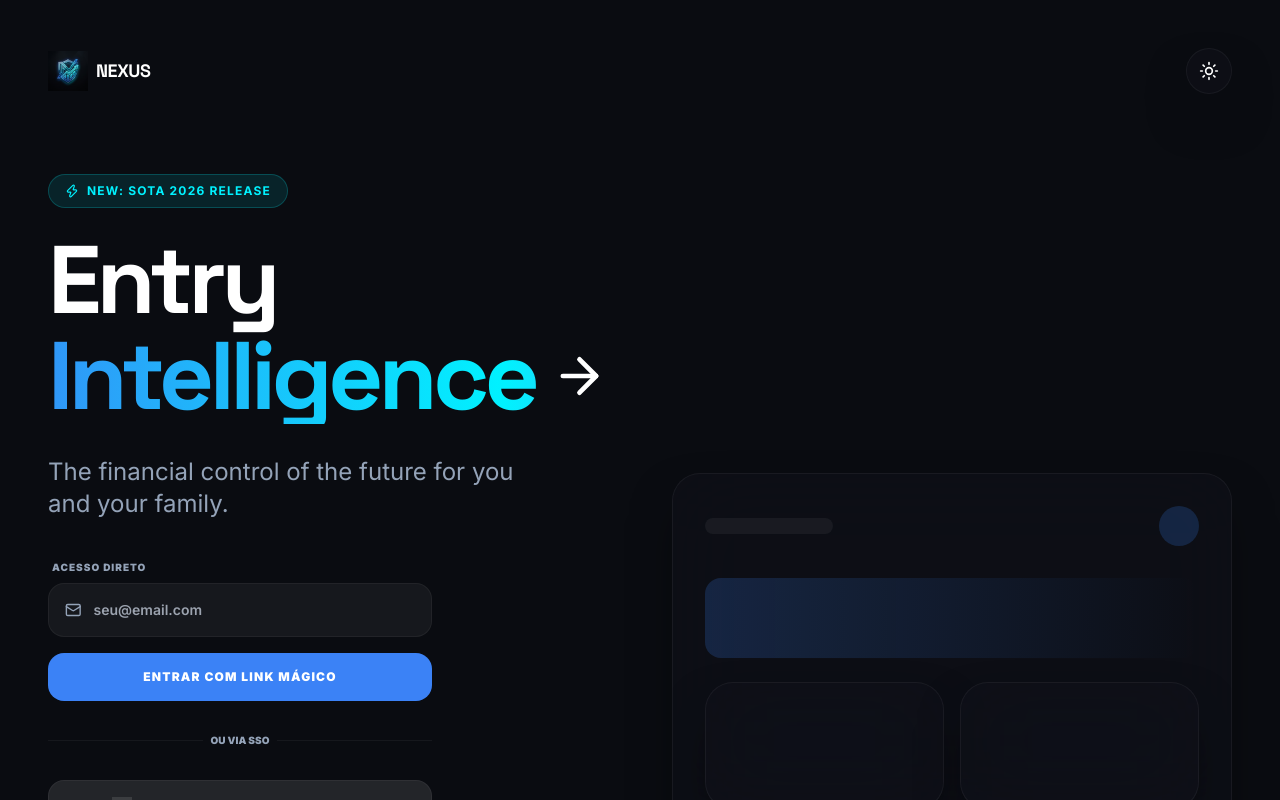
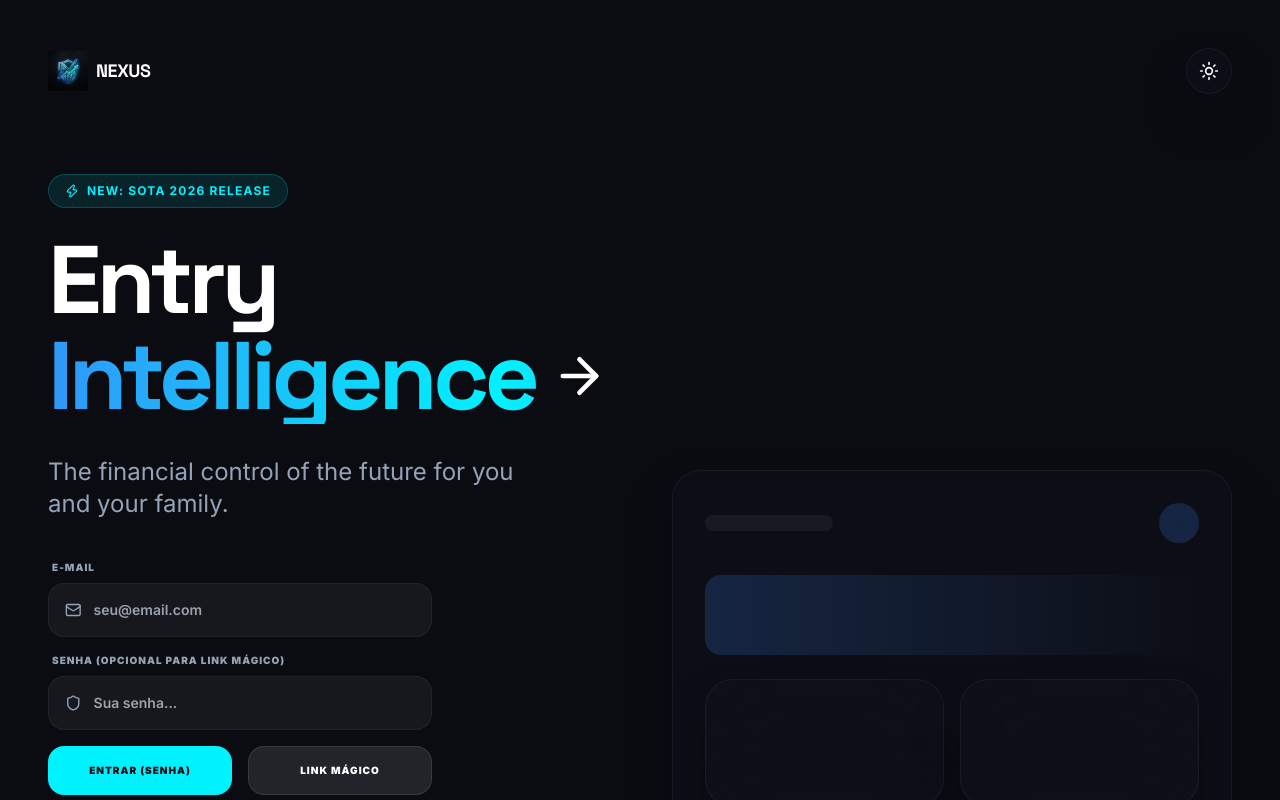
Before and after one commit to AndersondSilva/nexus-family-finance, a Next.js app: page / in a window 1280 px wide. Built offline with nearby package versions, Linux system fonts and the light colour scheme; no server answers; grey boxes are pictures that could not be loaded.

Commit message:
feat: add password login fallback, improve rate limit UX, and clarify SSO requirements

```diff
--- a/app/page.js
+++ b/app/page.js
@@ -119,7 +119,7 @@ export default function Home() {
     document.documentElement.setAttribute('data-theme', newTheme);
   };
 
-  const handleLogin = async (providerName, email = null) => {
+  const handleLogin = async (providerName, email = null, password = null) => {
     try {
       if (providerName === 'email') {
         const { error } = await supabase.auth.signInWithOtp({
@@ -132,9 +132,33 @@ export default function Home() {
           if (error.message.includes("provider is not enabled")) {
             throw new Error("O provedor de EMAIL (Magic Link) está DESATIVADO no Dashboard do Supabase. Vá em Authentication > Providers e ative 'Email'.");
           }
+          if (error.message.includes("For security purposes")) {
+             alert("✅ O Link Mágico JÁ FOI ENVIADO! Verifique sua caixa de entrada ou Spam. Aguarde 60 segundos antes de tentar de novo.");
+             return;
+          }
           throw error;
         }
-        alert("Link mágico enviado! Verifique seu e-mail.");
+        alert("✅ Link mágico enviado! Verifique seu e-mail.");
+      } else if (providerName === 'password') {
+         // Login via Senha (Fallback Seguro)
+         const { error } = await supabase.auth.signInWithPassword({
+           email,
+           password
+         });
+
+         if (error) {
+            // Se o usuário não existir, tentamos cadastrar
+            if (error.message.includes("Invalid login credentials")) {
+               const { error: signUpError } = await supabase.auth.signUp({
+                 email,
+                 password
+               });
+               if (signUpError) throw signUpError;
+               alert("✅ Conta criada com sucesso! Você está logado.");
+            } else {
+               throw error;
+            }
+         }
       } else {
         const { error } = await supabase.auth.signInWithOAuth({
           provider: providerName === 'google' ? 'google' : (providerName === 'apple' ? 'apple' : 'azure'),
@@ -146,7 +170,7 @@ export default function Home() {
       }
     } catch (error) {
       console.error("Login failed:", error);
-      alert(`[ERRO SOTA] ${error.message}`);
+      alert(`[ERRO DE ACESSO] ${error.message}`);
     }
   };
 
--- a/components/LoginScreen.js
+++ b/components/LoginScreen.js
@@ -48,7 +48,7 @@ export default function LoginScreen({ onLogin, theme, toggleTheme }) {
           <div className="flex flex-col gap-4 max-w-sm">
             <div className="space-y-4">
               <div className="flex flex-col gap-2">
-                <label className="text-[10px] font-black uppercase tracking-widest text-[var(--text-muted)] ml-1">Acesso Direto</label>
+                <label className="text-[10px] font-black uppercase tracking-widest text-[var(--text-muted)] ml-1">E-mail</label>
                 <div className="flex items-center gap-3 bg-white/5 p-4 rounded-2xl border border-white/5 focus-within:border-[var(--primary)]/30 transition-all">
                   <Mail size={18} className="text-[var(--text-muted)]" />
                   <input
@@ -59,16 +59,42 @@ export default function LoginScreen({ onLogin, theme, toggleTheme }) {
                   />
                 </div>
               </div>
+              <div className="flex flex-col gap-2">
+                <label className="text-[10px] font-black uppercase tracking-widest text-[var(--text-muted)] ml-1">Senha (Opcional para Link Mágico)</label>
+                <div className="flex items-center gap-3 bg-white/5 p-4 rounded-2xl border border-white/5 focus-within:border-[var(--primary)]/30 transition-all">
+                  <Shield size={18} className="text-[var(--text-muted)]" />
+                  <input
+                    id="password-input"
+                    type="password"
+                    placeholder="Sua senha..."
+                    className="bg-transparent border-none outline-none w-full text-sm font-semibold text-white"
+                  />
+                </div>
+              </div>
+              <div className="grid grid-cols-2 gap-4">
+                 <button
+                   onClick={() => {
+                     const email = document.getElementById('email-input').value;
+                     const password = document.getElementById('password-input').value;
+                     if (!email) { alert("Por favor, insira um e-mail."); return; }
+                     if (!password) { alert("Por favor, insira uma senha."); return; }
+                     onLogin('password', email, password);
+                   }}
+                   className="w-full bg-[var(--accent)] text-[var(--bg-main)] px-4 py-4 rounded-2xl font-black text-[10px] uppercase tracking-widest hover:scale-[1.02] transition-all shadow-glow active:scale-95"
+                 >
+                   Entrar (Senha)
+                 </button>
                  <button
                    onClick={() => {
                      const email = document.getElementById('email-input').value;
                      if (email) onLogin('email', email);
-                  else alert("Por favor, insira um e-mail válido.");
+                     else alert("Por favor, insira um e-mail válido para o Link Mágico.");
                    }}
-                className="w-full bg-[var(--primary)] text-white px-8 py-4 rounded-2xl font-black text-xs uppercase tracking-widest hover:scale-[1.02] transition-all shadow-glow active:scale-95"
+                   className="w-full bg-white/10 text-white px-4 py-4 rounded-2xl font-black text-[10px] uppercase tracking-widest hover:scale-[1.02] transition-all active:scale-95 border border-white/10"
                  >
-                Entrar com Link Mágico
+                   Link Mágico
                  </button>
+              </div>
             </div>
 
             <div className="relative my-4">
@@ -77,35 +103,28 @@ export default function LoginScreen({ onLogin, theme, toggleTheme }) {
             </div>
 
             <button
-              disabled
-              title="Aguardando Configuração de API"
-              className="bg-white/10 text-white/30 px-8 py-4 rounded-2xl font-bold text-sm flex items-center justify-center gap-3 cursor-not-allowed border border-white/5 grayscale"
+              onClick={() => alert("O Login com Google precisa ser ativado no Supabase. Para uso real, vá em Authentication > Providers > Google e adicione seu Client ID.")}
+              className="bg-white/10 text-white hover:bg-white/20 px-8 py-4 rounded-2xl font-bold text-sm flex items-center justify-center gap-3 transition-all border border-white/5"
             >
-              <img src="https://www.gstatic.com/firebasejs/ui/2.0.0/images/auth/google.svg" alt="Google" className="w-5 h-5 opacity-20" />
-              Google (Configuração Pendente)
+              <img src="https://www.gstatic.com/firebasejs/ui/2.0.0/images/auth/google.svg" alt="Google" className="w-5 h-5" />
+              Continuar com Google
             </button>
             <div className="grid grid-cols-2 gap-4">
               <button
-                disabled
-                className="bg-black/20 text-white/20 px-4 py-4 rounded-2xl font-bold text-[10px] flex items-center justify-center gap-2 cursor-not-allowed border border-white/5 grayscale"
+                onClick={() => alert("O Login com Apple precisa ser ativado no Supabase. Para uso real, vá em Authentication > Providers > Apple.")}
+                className="bg-black/40 text-white hover:bg-black/60 px-4 py-4 rounded-2xl font-bold text-[10px] flex items-center justify-center gap-2 transition-all border border-white/5"
               >
-                <img src="https://upload.wikimedia.org/wikipedia/commons/f/fa/Apple_logo_black.svg" alt="Apple" className="w-4 h-4 invert opacity-10" />
+                <img src="https://upload.wikimedia.org/wikipedia/commons/f/fa/Apple_logo_black.svg" alt="Apple" className="w-4 h-4 invert opacity-80" />
                 Apple
               </button>
               <button
-                disabled
-                className="bg-white/5 text-white/20 px-4 py-4 rounded-2xl font-bold text-[10px] flex items-center justify-center gap-2 cursor-not-allowed border border-white/5 grayscale"
+                onClick={() => alert("O Login com Microsoft precisa ser ativado no Supabase.")}
+                className="bg-white/5 text-white hover:bg-white/10 px-4 py-4 rounded-2xl font-bold text-[10px] flex items-center justify-center gap-2 transition-all border border-white/5"
               >
-                <img src="https://upload.wikimedia.org/wikipedia/commons/4/44/Microsoft_logo.svg" alt="Microsoft" className="w-4 h-4 opacity-10" />
+                <img src="https://upload.wikimedia.org/wikipedia/commons/4/44/Microsoft_logo.svg" alt="Microsoft" className="w-4 h-4" />
                 Microsoft
               </button>
             </div>
-            <p className="text-[9px] text-[var(--text-muted)] text-center italic opacity-60">
-              * SSO Providers requerem chaves de API proprietárias. Use o Link Mágico para acesso soberano imediato.
-            </p>
-            <button className="glass px-8 py-3 rounded-2xl font-bold text-xs hover:bg-white/5 transition-all text-[#94a3b8] uppercase tracking-widest">
-              Watch Demo
-            </button>
 
             {/* Cláusula de Soberania de Dados */}
             <div className="mt-6 p-4 rounded-2xl bg-[var(--primary)]/5 border border-white/5 space-y-2">
```
Lines whose indentation alone changed are shown as unchanged.
